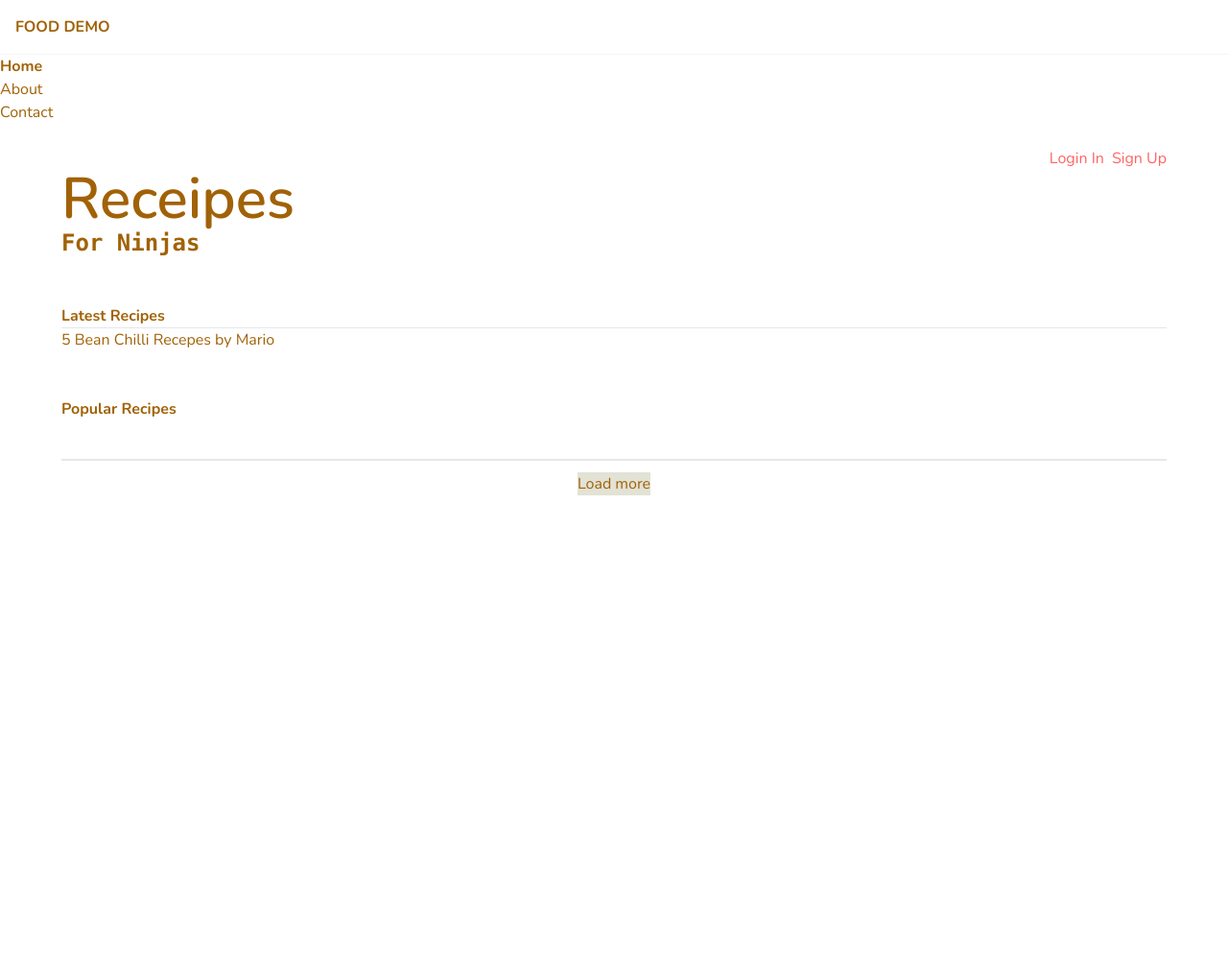
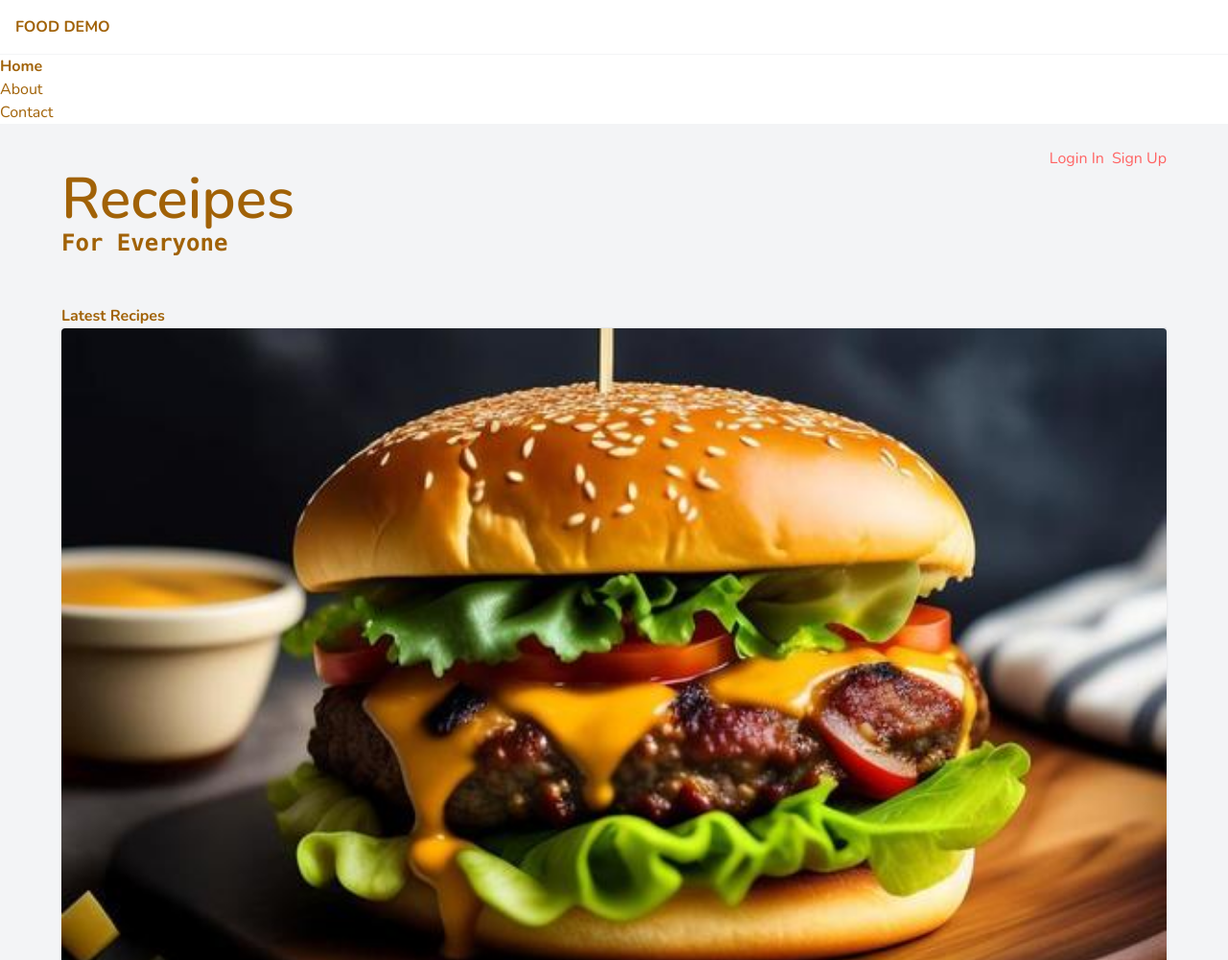
Before and after one commit to MadhuKumarGowda/Tailwinddcss-foodemo, a website: page public/index.html in a window 1280 px wide. Shown: the top 1000 px of the page at 96% size. Before the commit the page ends 800 px from the top, so only its background shows below. Drawn offline with nearby package versions, Linux system fonts and the light colour scheme.

Commit message:
Cards implementation

```diff
--- a/public/index.html
+++ b/public/index.html
@@ -33,7 +33,7 @@
                 </ul>
             </nav>
         </div> <!-- End of Nav-->
-        <main class="px-16 py-6">
+        <main class="px-16 py-6 bg-gray-100">
             <div class="flex justify-center md:justify-end">
                 <a href="#" class="text-primary"> Login In</a>
                 <a href="#" class="text-primary ml-2"> Sign Up</a>
@@ -41,18 +41,18 @@
 
             <header>
                 <h2 class="text-6xl font-semibold"> Receipes</h2>
-                <h3 class="text-2xl font-semibold font-mono"> For Ninjas</h3>
+                <h3 class="text-2xl font-semibold font-mono"> For Everyone</h3>
             </header>
 
             <div>
                 <h4 class="font-bold mt-12 border-b border-gray-200"> Latest Recipes</h4>
                 <div>
                     <!-- cards goes here -->
-                    <div>
-                        <img src="" alt="" >
-                        <div>
-                            <span> 5 Bean Chilli</span>
-                            <span> Recepes by Mario</span>
+                    <div class="bg-white rounded overflow-hidden shadow">
+                        <img src="../public/images/burger.jpg" alt="burger" class="w-full h-auto sm:h-auto object-cover">
+                        <div class="m-4">
+                            <span class="font-bold"> 5 Bean Chilli</span>
+                            <span class="block text-gray-500 text-sm"> Recepes by Mario</span>
                         </div>
                     </div>
 
```
Also changed, not shown: public/images/burger.jpg (added), public/styles.css.
